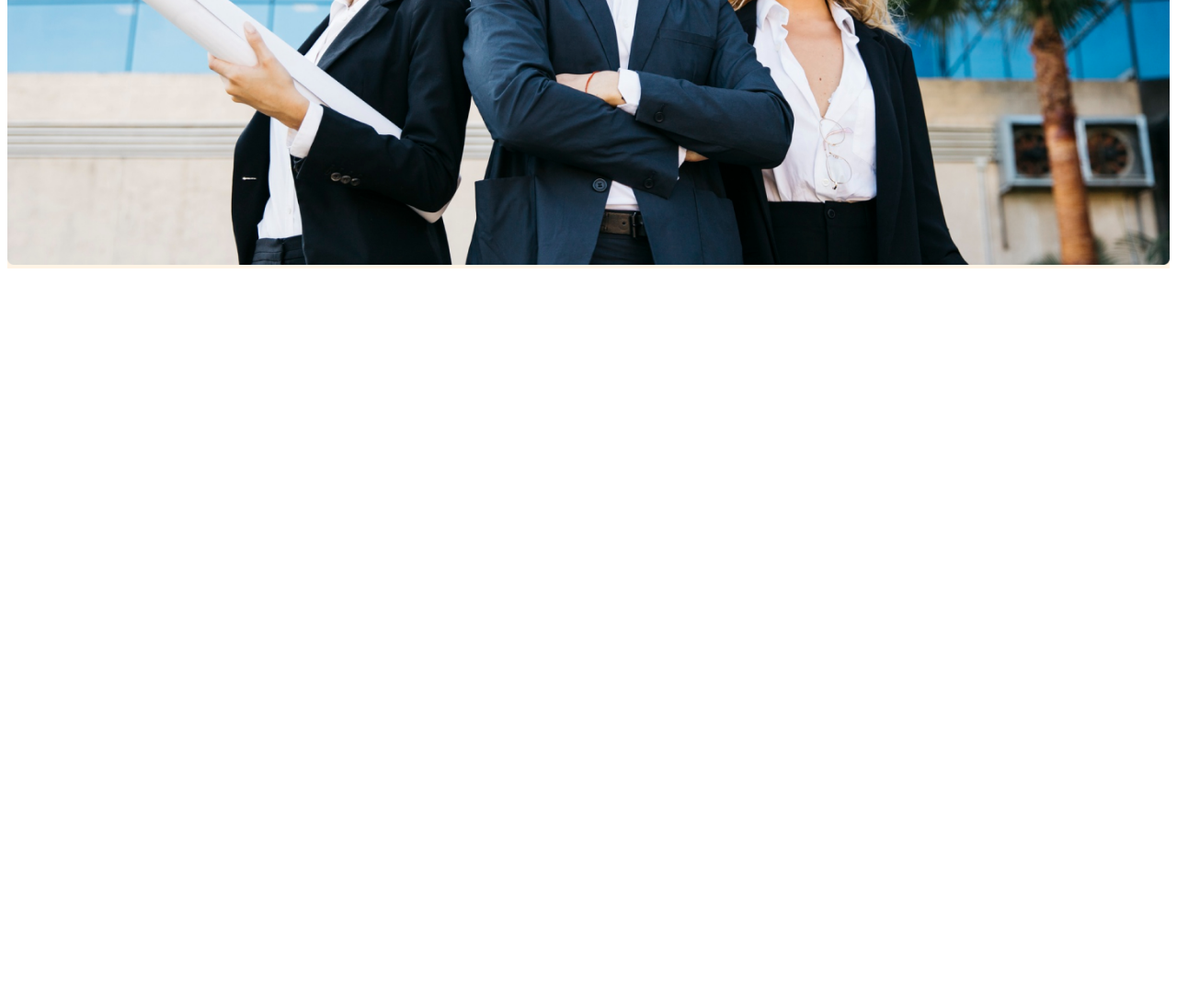
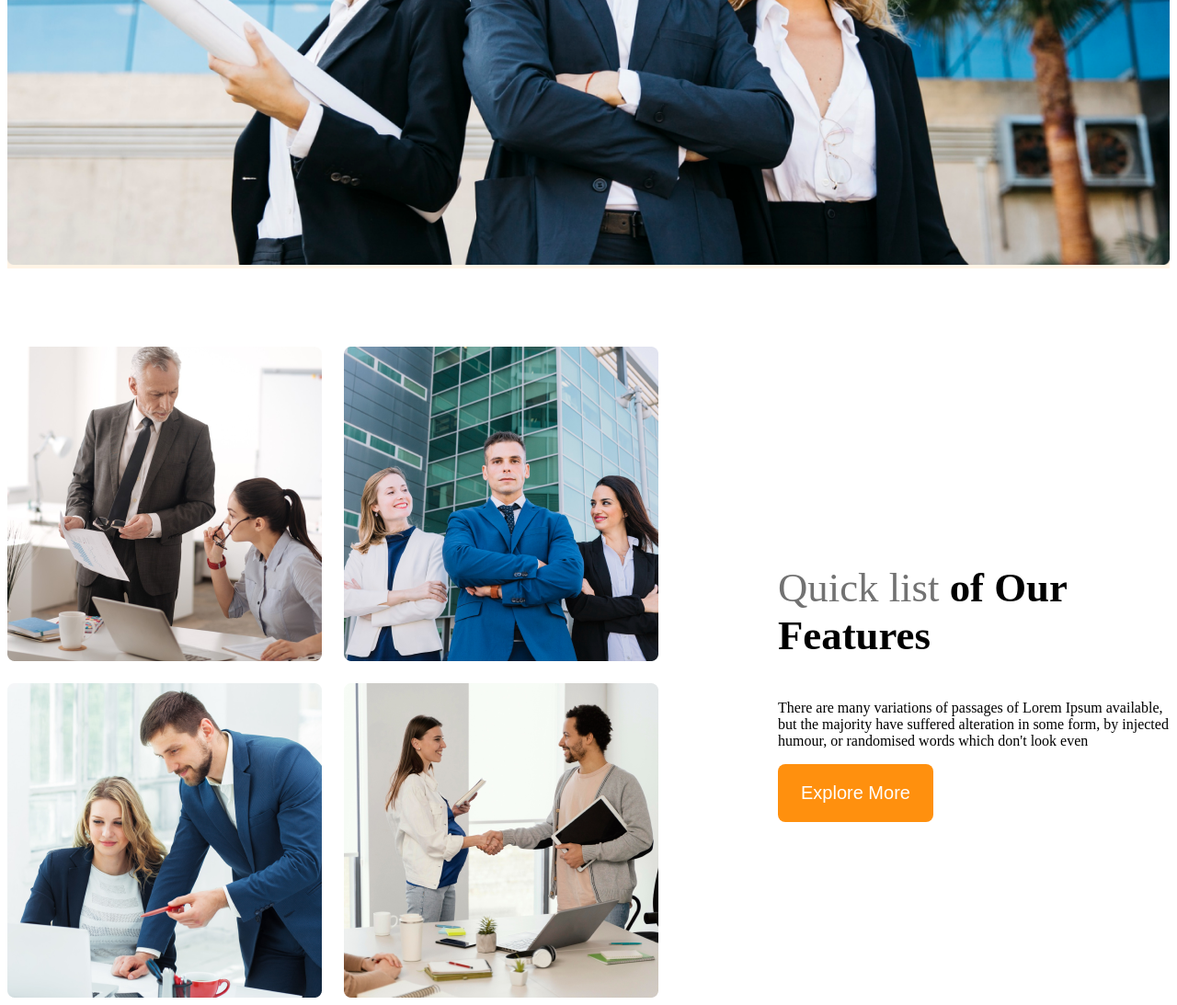
Before and after one commit to prattaysaha05/G3_Architects_Website, a plain HTML site: page index.html in a window 1280 px wide. Shown: the part 884-1977 px from the top of the page at 92% size. Before the commit the page ends 1184 px from the top, so only its background shows below. Drawn offline with Linux system fonts and the light colour scheme.

Commit message:
images added

```diff
--- a/Style/style.css
+++ b/Style/style.css
@@ -68,6 +68,34 @@
 .banner-image {
   width: 100%;
 }
+main {
+  max-width: 1440px;
+  margin: 0 auto;
+}
+main > section {
+  margin-top: 85px;
+}
+/* team and features */
+
+.teams {
+  align-items: center;
+}
+.team-img-container {
+  display: grid;
+  grid-template-columns: repeat(2, 1fr);
+  gap: 24px;
+}
+.our-features {
+  margin-left: 130px;
+  max-width: 530px;
+}
+.features-title {
+  font-size: 2.8rem;
+}
+#quick-list {
+  font-weight: 500;
+}
+
 /* responsive media query */
 @media screen and (max-width: 576px) {
   .navbar,
--- a/index.html
+++ b/index.html
@@ -39,7 +39,30 @@
         <img class="banner-image" src="images/banner.png" alt="" />
       </div>
     </header>
-    <main></main>
+    <main>
+      <section class="teams display-flex">
+        <div class="team-img-container">
+          <img src="images/team1.png" alt="team1" />
+          <img src="images/team2.png" alt="team2" />
+          <img src="images/team3.png" alt="team3" />
+          <img src="images/team4.png" alt="team4" />
+        </div>
+        <div class="our-features">
+          <h3 class="features-title">
+            <span id="quick-list" class="text-light-gray">Quick list</span>
+            <span class="of-our">of Our</span>
+            <span class="features">Features</span>
+          </h3>
+          <p class="features-description">
+            There are many variations of passages of Lorem Ipsum available, but
+            the majority have suffered alteration in some form, by injected
+            humour, or randomised words which don't look even
+          </p>
+          <button class="btn-primary">Explore More</button>
+        </div>
+      </section>
+    </main>
+
     <footer></footer>
   </body>
 </html>
```
